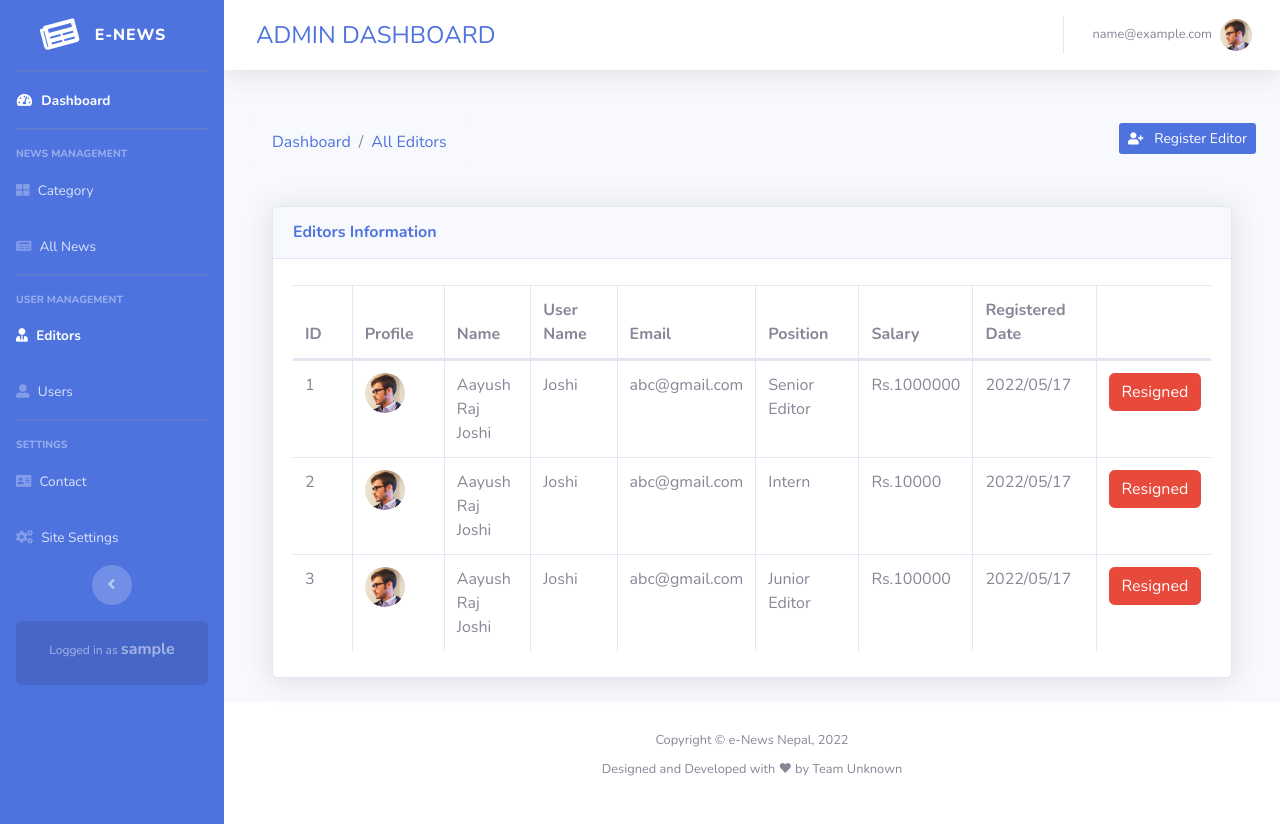
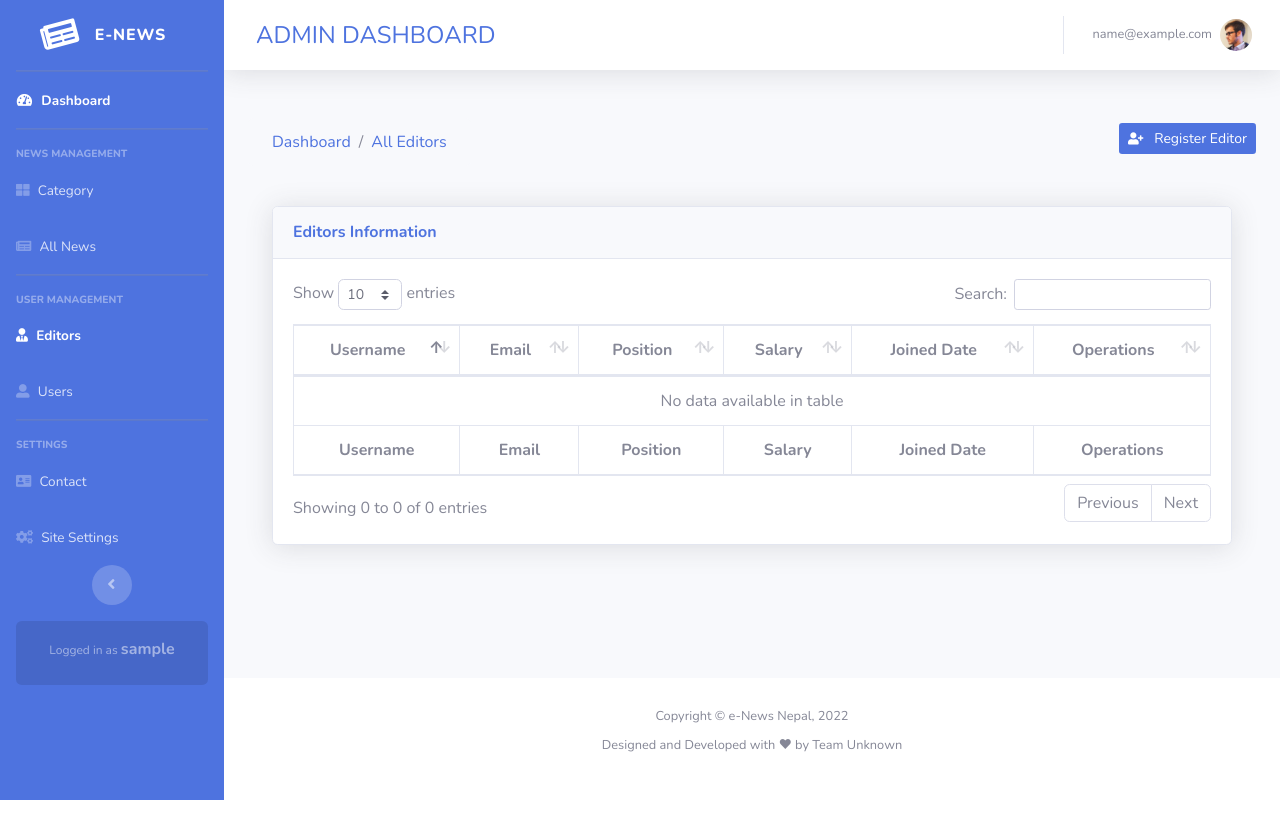
Before and after one commit to coder-dipesh/e-news-nepal, a Django app: page /admins/all-editors in a window 1280 px wide. After the commit the page ends 800 px from the top, so only its background shows below. Run offline with Django 4.2, Linux system fonts and the light colour scheme; the visitor is signed in with stand-in values (Sample User, id 1); data comes from the database, SQL or seed files in the repository; some libraries are stand-ins or nearby versions.

Commit message:
Editor Registration | Send mail with Login credentials

```diff
--- a/admins/templates/admins/adminEditor/editorPage.html
+++ b/admins/templates/admins/adminEditor/editorPage.html
@@ -19,7 +19,7 @@
     </nav>
 
     <!-- Register Editor Information -->
-    <div class="no-arrow  d-sm-inline-block">
+    <div class="no-arrow d-sm-inline-block">
       <a
         class="btn btn-sm bg-enews text-white"
         href="{% url 'editor-sign-up'%}"
@@ -43,99 +43,43 @@
         <div class="table-responsive">
           <table class="table table-bordered" id="dataTable" width="100%" cellspacing="0">
             <thead>
-              <tr>
-                <th>ID</th>
-                <th>Profile</th>
-                <th>Name</th>
-                <th>User Name</th>
+              <tr class="text-center">
+                <th>Username</th>
                 <th>Email</th>
                 <th>Position</th>
                 <th>Salary</th>
-                <th>Registered Date</th>
-                <th colspan="3" class="text-center">Operations</th>
+                <th>Joined Date</th>
+                <th>Operations</th>
               </tr>
             </thead>
             <tbody>
+              {% for i,j,k in editor %}
+
               <tr>
-                <td>1</td>
-                <td>
-                  <img
-                    class="img-profile rounded-circle"
-                    height="40"
-                    width="40"
-                    src="{% static 'images/avatars/user-01.jpg' %}"
-                  />
-                </td>
-                <td>Aayush Raj Joshi</td>
-                <td>Joshi</td>
-                <td>abc@gmail.com</td>
-
-                <td>Senior Editor</td>
-                <td>Rs.1000000</td>
-                <td>2022/05/17</td>
-                <td>
-                  <button class="btn btn-danger">Resigned</button>
-                </td>
-                <td>
-                  <button class="btn btn-primary">SendMail</button>
-                </td>
-                <td>
-                  <button class="btn btn-warning">Update</button>
+                <td>{{i.username}}</td>
+                <td>{{i.email}}</td>
+                <td>{{j}}</td>
+                <td>{{k}}</td>
+                <td>{{i.date_joined}}</td>
+                <td class="text-center">
+                  <button class="btn btn-sm btn-danger">Resigned</button>
+                  <button class="btn btn-sm btn-primary">SendMail</button>
+                  <button class="btn btn-sm btn-warning">Update</button>
                 </td>
               </tr>
-              <tr>
-                <td>2</td>
-                <td>
-                  <img
-                    class="img-profile rounded-circle"
-                    height="40"
-                    width="40"
-                    src="{% static 'images/avatars/user-01.jpg' %}"
-                  />
-                </td>
-                <td>Aayush Raj Joshi</td>
-                <td>Joshi</td>
-                <td>abc@gmail.com</td>
-                <td>Intern</td>
-                <td>Rs.10000</td>
-                <td>2022/05/17</td>
-                <td>
-                  <button class="btn btn-danger">Resigned</button>
-                </td>
-                <td>
-                  <button class="btn btn-primary">SendMail</button>
-                </td>
-                <td>
-                  <button class="btn btn-warning">Update</button>
-                </td>
+              {% endfor %}
+            </tbody>
+
+            <tfoot>
+              <tr class="text-center">
+                <th>Username</th>
+                <th>Email</th>
+                <th>Position</th>
+                <th>Salary</th>
+                <th>Joined Date</th>
+                <th>Operations</th>
               </tr>
-              <tr>
-                <td>3</td>
-                <td>
-                  <img
-                    class="img-profile rounded-circle"
-                    height="40"
-                    width="40"
-                    src="{% static 'images/avatars/user-01.jpg' %}"
-                  />
-                </td>
-                <td>Aayush Raj Joshi</td>
-                <td>Joshi</td>
-                <td>abc@gmail.com</td>
-                <td>Junior Editor</td>
-                <td>Rs.100000</td>
-                <td>2022/05/17</td>
-                <td>
-                  <button class="btn btn-danger">Resigned</button>
-                </td>
-                <td>
-                  <button class="btn btn-primary">SendMail</button>
-                </td>
-                <td>
-                  <button class="btn btn-warning">Update</button>
-                </td>
-              </tr>
-            </tbody>
+            </tfoot>
           </table>
         </div>
       </div>
--- a/admins/views.py
+++ b/admins/views.py
@@ -1,3 +1,4 @@
+from unittest import result
 from django.contrib import messages
 from django.contrib.auth.models import User
 from django.core.mail import send_mail
@@ -13,6 +14,20 @@
 from .forms import CustomUserForm,CreateUserForm
 from enews import settings
 
+from django.template.loader import render_to_string
+from django.core.mail import EmailMessage
+
+
+# from django.utils.encoding import force_bytes, force_text
+# from django.utils.http import urlsafe_base64_encode, urlsafe_base64_decode
+
+# for pdf
+from io import BytesIO
+from django.http import HttpResponse
+from django.template.loader import get_template
+from xhtml2pdf import pisa
+import os
+from django.core.mail import EmailMultiAlternatives
 
 @login_required
 @admin_only
@@ -49,8 +64,52 @@
 @login_required
 @admin_only
 def getEditor(request):
-    context = {'activate_editors':'active'}
+    users = User.objects.all()
+    editor_info = users.filter(is_superuser=0,is_staff=1)
+    role=[]
+    salary=[]
+
+
+    for i in users:
+        if not i.is_superuser and i.is_staff:
+            print(i)
+            editor = CustomUser.objects.get(user=i)
+            role.append(editor.role)
+            salary.append(editor.salary)
+    editor = zip(editor_info, role,salary)
+
+    context = {'activate_editors':'active',
+                'editor_info': editor_info,
+                'editor': editor,
+                 }
     return render(request, 'admins/adminEditor/editorPage.html',context)
+
+
+
+
+# ==========================================
+# ===========================================
+# ===========================================
+
+
+
+
+
+
+
+def render_to_pdf(template_src, context_dict={}):
+    template = get_template(template_src)
+    html  = template.render(context_dict)
+    result = BytesIO()
+    pdf = pisa.pisaDocument(BytesIO(html.encode("ISO-8859-1")), result)#, link_callback=fetch_resources)
+    if not pdf.err:
+        return HttpResponse(result.getvalue(), content_type='application/pdf')
+    return None
+
+
+
+
+
 
 
 @login_required
@@ -60,19 +119,72 @@
         form = CreateUserForm(request.POST)
         role = request.POST.get('role')
         salary = request.POST.get('salary')
+
         if form.is_valid():
             user= form.save()
             user.save()
             # Getting user and altering its value
-            username = request.POST.get('username')
+            usr = User.objects.get(username = user.username)
+            username = request.POST['username']
+            password1 = request.POST['password1']
+            user_email= request.POST['email']
+            joined_date = user.date_joined
+
             usr = User.objects.get(username = username)
             usr.is_staff = True
             usr.save() # Save user
+            if cform.is_valid():
+                CustomUser.objects.create(user=user,role=role,salary=salary)
+
+                template = get_template('admins/adminEditor/mailEditor.html')
+                data = {'username': username,
+                        'password': password1,
+                        'email': user_email,
+                        'joined_date':joined_date,}
+
+                html = template.render(data)
+                result = BytesIO()
+                pdf = pisa.pisaDocument(BytesIO(html.encode("ISO-8859-1")), result)#, link_callback=fetch_resources)
+                pdf = result.getvalue()
+                filename = 'Login_' + data['username'] + '.pdf'
 
 
-            if cform.is_valid():
-                CustomUser.objects.create(user=user,role=role,salary=salary)
-            messages.add_message(request, messages.SUCCESS, 'Editor registered successfully!!')
+                mail_subject = 'New Editor - Login Details'
+
+                context={
+                    'username': username
+                }
+
+                template = get_template('admins/adminEditor/mail.html')
+                message = template.render(context)
+                to_email = user_email
+
+
+                email = EmailMultiAlternatives(mail_subject, "Login", settings.EMAIL_HOST_USER ,[to_email])
+
+                email.attach_alternative(message, "text/html")
+                email.attach(filename, pdf, 'application/pdf')
+                email.send(fail_silently=False)
+
+            # Sending mail to editor with login credentials
+
+                #return HttpResponse(pdf, content_type='application/pdf')
+
+                # force download
+                # if pdf:
+                #     response = HttpResponse(pdf, content_type='application/pdf')
+                #     filename = "Login_%s.pdf" %(data['username'])
+                #     content = "inline; filename='%s'" %(filename)
+                #     #download = request.GET.get("download")
+                #     #if download:
+                #     content = "attachment; filename=%s" %(filename)
+                #     response['Content-Disposition'] = content
+                #     return response
+
+
+
+                messages.add_message(request, messages.SUCCESS, 'Editor registered successfully!!')
+
         else:
             messages.add_message(request, messages.ERROR, 'Unable to register editor!!')
 
--- a/templates/admin_layout.html
+++ b/templates/admin_layout.html
@@ -259,7 +259,6 @@
       crossorigin="anonymous"
     ></script>
 
-    <!-- JQuery Imports -->
-    {% comment %} <script src="https://code.jquery.com/jquery-3.5.1.slim.min.js"></script> {% endcomment %}
+
   </body>
 </html>
```
Also changed, not shown: admins/templates/admins/adminEditor/mail.html (added, +14 -0 lines), admins/templates/admins/adminEditor/mailEditor.html (added, +179 -0 lines).
